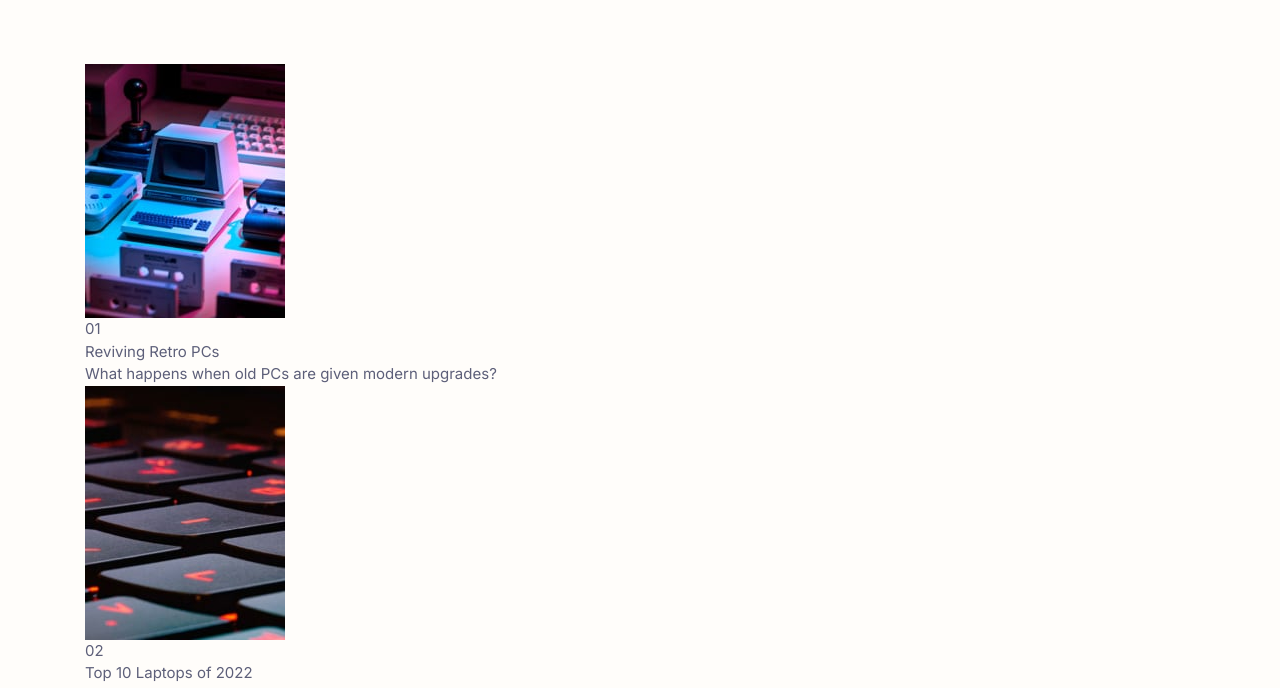
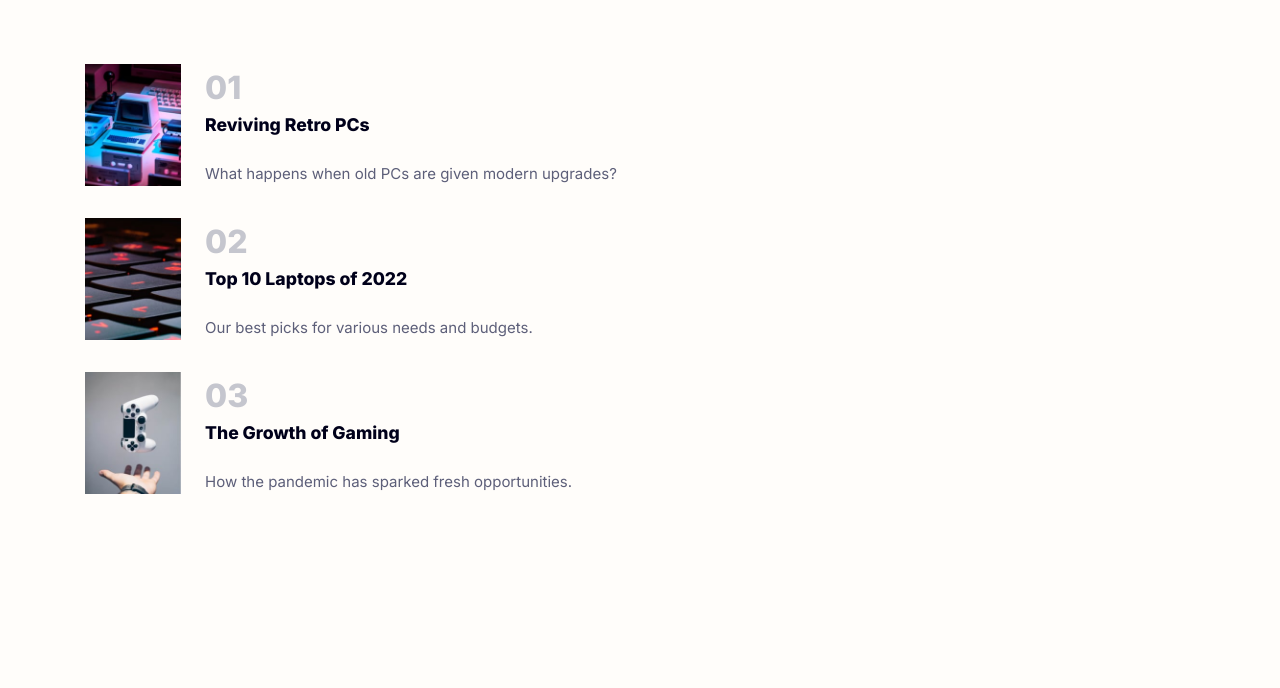
Before and after one commit to xapzx/news-homepage, a plain HTML site: page index.html in a window 1280 px wide. Shown: the part 1358-2046 px from the top of the page. After the commit the page ends 1884 px from the top, so only its background shows below. Drawn offline with Linux system fonts and the light colour scheme.

Commit message:
Styled top articles section

```diff
--- a/index.html
+++ b/index.html
@@ -55,20 +55,20 @@
     </div>
     <div class="top-articles">
       <div class="article-item">
-        <img src="assets/images/image-retro-pcs.jpg" alt="Image of a retro PC">
-        <div class="number">01</div>
+        <img src="assets/images/image-retro-pcs.jpg" alt="Image of a retro PC" class="article-img">
+        <div class="article-number">01</div>
         <div class="article-title">Reviving Retro PCs</div>
         <p class="article-desc">What happens when old PCs are given modern upgrades?</p>
       </div>
       <div class="article-item">
-        <img src="assets/images/image-top-laptops.jpg" alt="Image of a keyboard of a laptop">
-        <div class="number">02</div>
+        <img src="assets/images/image-top-laptops.jpg" alt="Image of a keyboard of a laptop" class="article-img">
+        <div class="article-number">02</div>
         <div class="article-title">Top 10 Laptops of 2022</div>
         <p class="article-desc">Our best picks for various needs and budgets.</p>
       </div>
       <div class="article-item">
-        <img src="assets/images/image-gaming-growth.jpg" alt="Image of a hand throwing up a gaming controller">
-        <div class="number">03</div>
+        <img src="assets/images/image-gaming-growth.jpg" alt="Image of a hand throwing up a gaming controller" class="article-img">
+        <div class="article-number">03</div>
         <div class="article-title">The Growth of Gaming</div>
         <p class="article-desc">How the pandemic has sparked fresh opportunities.</p>
       </div>
--- a/style.css
+++ b/style.css
@@ -99,3 +99,33 @@ header {
     font-weight: var(--fw-extrabold);
     margin-bottom: 0.5rem;
 }
+
+.top-articles {
+    display: flex;
+    flex-direction: column;
+    gap: 2rem;
+}
+
+.article-item {
+    display: grid;
+    grid-template-rows: auto 1fr auto;
+    grid-template-columns: auto 1fr;
+}
+
+.article-img {
+    grid-row: 1 / -1;
+    width: 6rem;
+    margin-right: 1.5rem;
+}
+
+.article-number {
+    color: var(--clr-neutral-grayish-blue);
+    font-size: 2rem;
+    font-weight: var(--fw-extrabold);
+}
+
+.article-title {
+    color: var(--clr-neutral-very-dark-blue);
+    font-size: 1.1rem;
+    font-weight: var(--fw-extrabold);
+}
```
